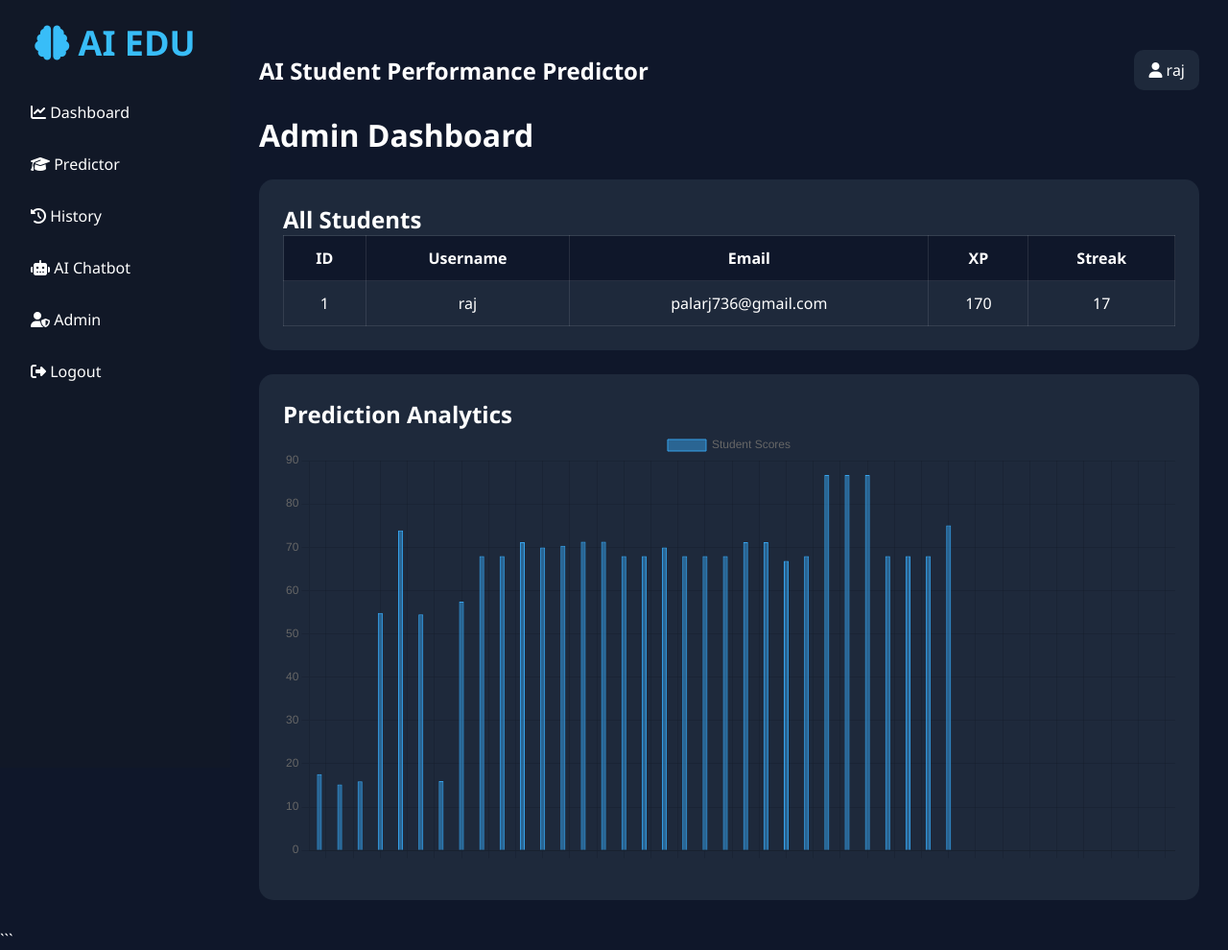
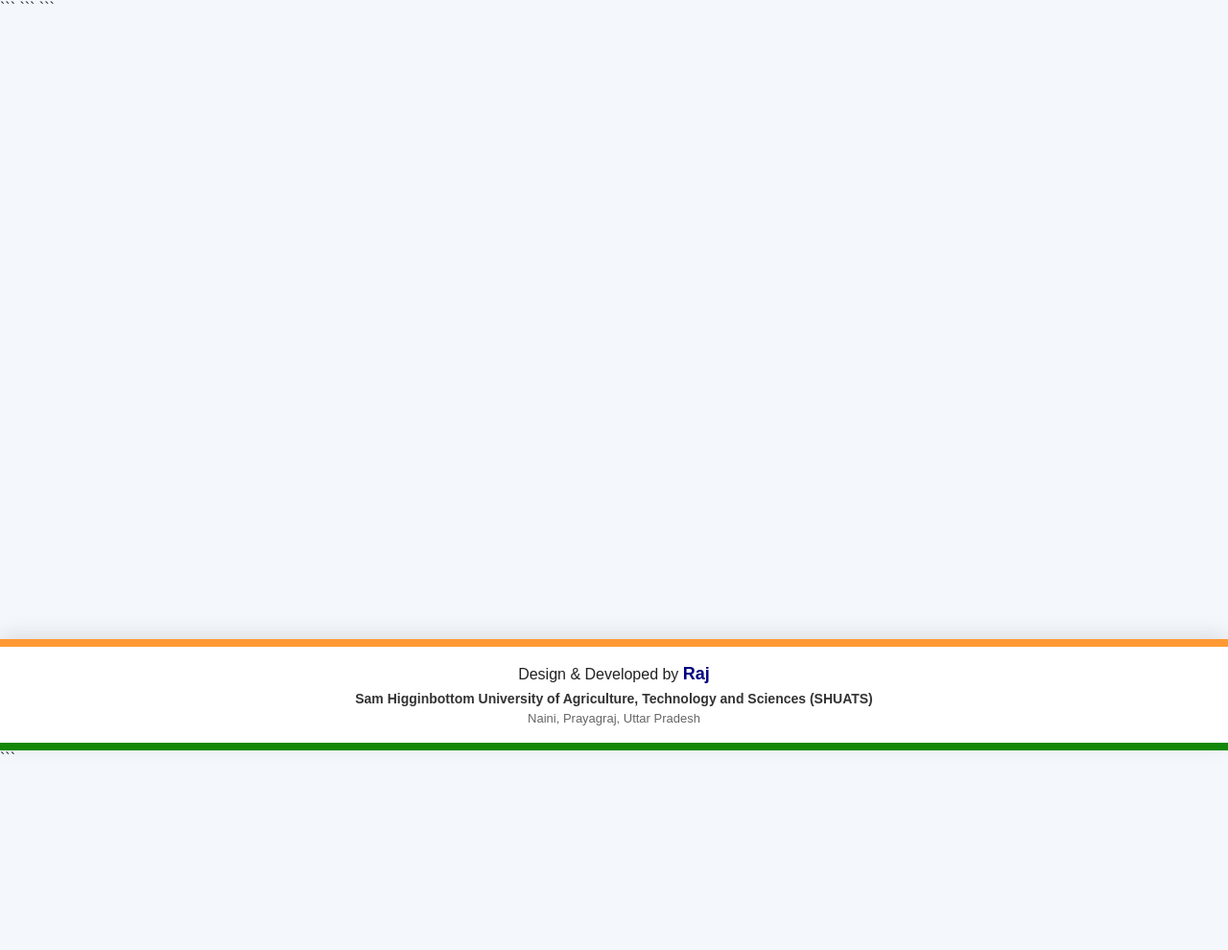
Before and after one commit to Rajkumar333524/AI-performance-predict-guide, a Flask app: page /admin in a window 1280 px wide. Shown: the whole page at 96% size. After the commit the page ends 786 px from the top, so only its background shows below. Run offline with Flask 3, Linux system fonts and the light colour scheme; a user stored in the database is signed in; data comes from the database, SQL or seed files in the repository; parts of the project's set-up code (start-up, migrations or seed data) failed here and were passed over.

Commit message:
Update admin.html

````diff
--- a/templates/admin.html
+++ b/templates/admin.html
@@ -1,76 +1,200 @@
-{% extends 'layout.html' %}
+<!DOCTYPE html>
 
-{% block content %}
+<html lang="en">
+<head>
+    <meta charset="UTF-8">
+    <meta name="viewport" content="width=device-width, initial-scale=1.0">
 
-<h1>Admin Dashboard</h1>
+```
+<title>AI Student Predictor</title>
 
-<div class="glass-card">
-    <h2>All Students</h2>
+<style>
+    * {
+        margin: 0;
+        padding: 0;
+        box-sizing: border-box;
+    }
 
-    <table>
-        <tr>
-            <th>ID</th>
-            <th>Username</th>
-            <th>Email</th>
-            <th>XP</th>
-            <th>Streak</th>
-        </tr>
+    html, body {
+        min-height: 100%;
+    }
 
-        {% for user in users %}
-        <tr>
-            <td>{{ user.id }}</td>
-            <td>{{ user.username }}</td>
-            <td>{{ user.email }}</td>
-            <td>{{ user.xp }}</td>
-            <td>{{ user.streak }}</td>
-        </tr>
-        {% endfor %}
-    </table>
-</div>
+    body {
+        font-family: Arial, Helvetica, sans-serif;
+        background: #f4f7fb;
+        color: #1f2937;
+
+        /* Footer ko bottom par rakhne ke liye */
+        min-height: 100vh;
+        display: flex;
+        flex-direction: column;
+    }
+
+    /* ==============================
+       MAIN CONTENT
+       ============================== */
+
+    main {
+        flex: 1;
+        width: 100%;
+    }
+
+    .page-content {
+        max-width: 1200px;
+        margin: 0 auto;
+        padding: 40px 20px;
+    }
+
+    /* Apna existing page content
+       .page-content ke andar rakhna */
 
 
-<div class="glass-card">
-    <h2>Prediction Analytics</h2>
-    <canvas id="adminChart"></canvas>
-</div>
+    /* ==============================
+       INDIAN TRICOLOR FOOTER
+       ============================== */
+
+    .india-footer {
+        width: 100%;
+        margin-top: auto;
+        background: #ffffff;
+        text-align: center;
+        box-shadow: 0 -5px 20px rgba(0, 0, 0, 0.10);
+        overflow: hidden;
+    }
+
+    /* Saffron */
+    .footer-saffron {
+        width: 100%;
+        height: 8px;
+        background: #FF9933;
+    }
+
+    .footer-content {
+        padding: 18px 15px;
+        background: #ffffff;
+    }
+
+    .developer {
+        margin: 0 0 7px;
+        font-size: 16px;
+        font-weight: 500;
+        color: #222222;
+    }
+
+    .developer strong {
+        color: #000080;
+        font-size: 18px;
+        font-weight: 700;
+    }
+
+    .college-name {
+        margin: 5px 0;
+        font-size: 14px;
+        font-weight: 600;
+        color: #333333;
+    }
+
+    .footer-location {
+        margin: 5px 0 0;
+        font-size: 13px;
+        color: #666666;
+    }
+
+    /* Green */
+    .footer-green {
+        width: 100%;
+        height: 8px;
+        background: #138808;
+    }
+
+    /* ==============================
+       RESPONSIVE FOOTER
+       ============================== */
+
+    @media (max-width: 600px) {
+
+        .footer-content {
+            padding: 15px 12px;
+        }
+
+        .developer {
+            font-size: 14px;
+        }
+
+        .developer strong {
+            font-size: 16px;
+        }
+
+        .college-name {
+            font-size: 12px;
+            line-height: 1.5;
+        }
+
+        .footer-location {
+            font-size: 12px;
+        }
+
+        .footer-saffron,
+        .footer-green {
+            height: 6px;
+        }
+    }
+</style>
+```
+
+</head>
+
+<body>
+
+```
+<!-- ==================================
+     TUMHARA EXISTING PAGE CONTENT
+     ================================== -->
+
+<main>
+    <div class="page-content">
+
+        <!--
+            Yahan apna existing AI Student Predictor
+            ka HTML content paste karna hai.
+        -->
+
+    </div>
+</main>
 
 
-<script>
-const ctx = document.getElementById("adminChart");
+<!-- ==================================
+     INDIAN TRICOLOR FOOTER
+     ================================== -->
 
-new Chart(ctx, {
-    type: "bar",
+<footer class="india-footer">
 
-    data: {
-        labels: [
-           " {% for p in predictions : %}",
-                "{{ loop.index }}",
-                "{% if not loop.last %}",
-                "{% endif %}",
-            "{% endfor %}"
-        ],
+    <!-- Indian Flag Saffron -->
+    <div class="footer-saffron"></div>
 
-        datasets: [{
-            label: "Student Scores",
-            data: [
-                "{% for p in predictions :%} ",
-                "{{ p.performance_score }}",
-                "{% if not loop.last %}",
-                "{% endif %}{% endfor %}"
-            ],
-            borderWidth: 1
-        }]
-    },
+    <!-- White Section -->
+    <div class="footer-content">
 
-    options: {
-        responsive: true,
-        scales: {
-            y: {
-                beginAtZero: true
-            }
-        }
-    }
-});
-</script>
+        <p class="developer">
+            Design &amp; Developed by <strong>Raj</strong>
+        </p>
 
-{% endblock %}
+        <p class="college-name">
+            Sam Higginbottom University of Agriculture,
+            Technology and Sciences (SHUATS)
+        </p>
+
+        <p class="footer-location">
+            Naini, Prayagraj, Uttar Pradesh
+        </p>
+
+    </div>
+
+    <!-- Indian Flag Green -->
+    <div class="footer-green"></div>
+
+</footer>
+```
+
+</body>
+</html>
````
